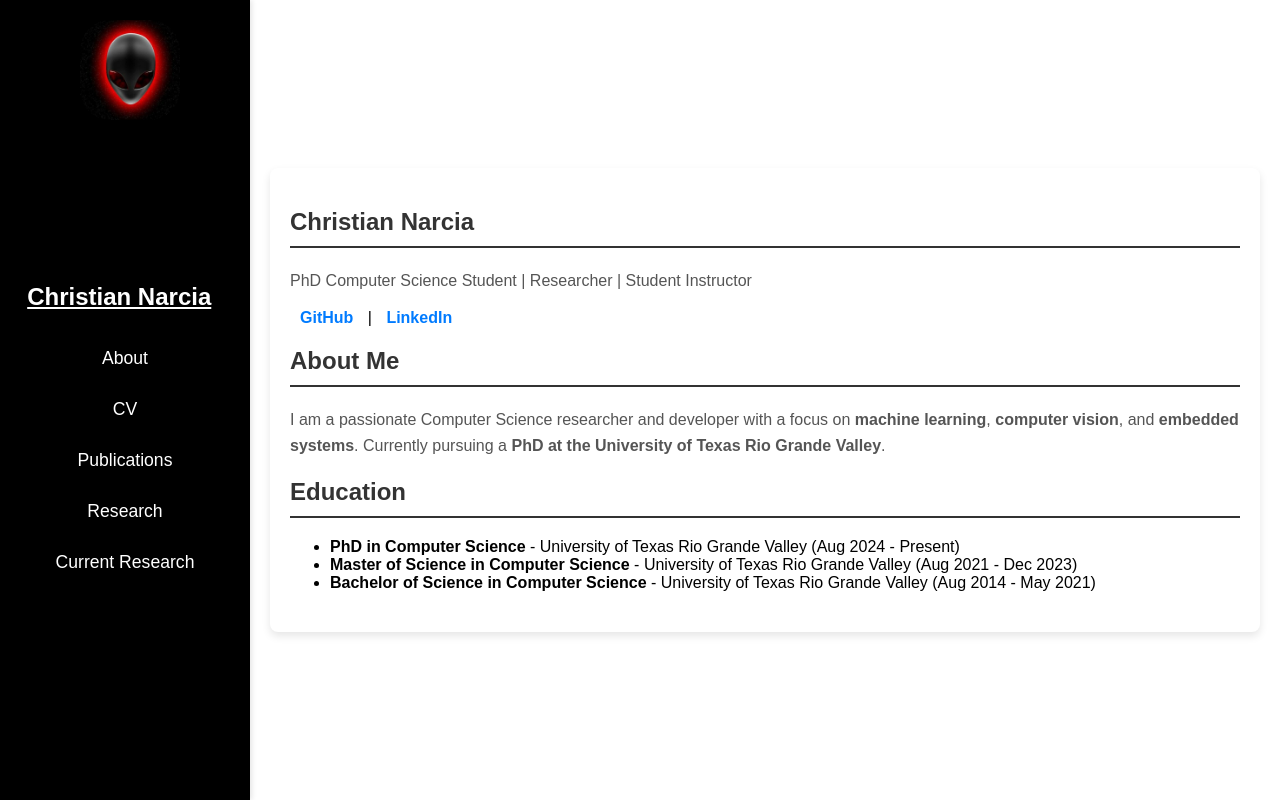
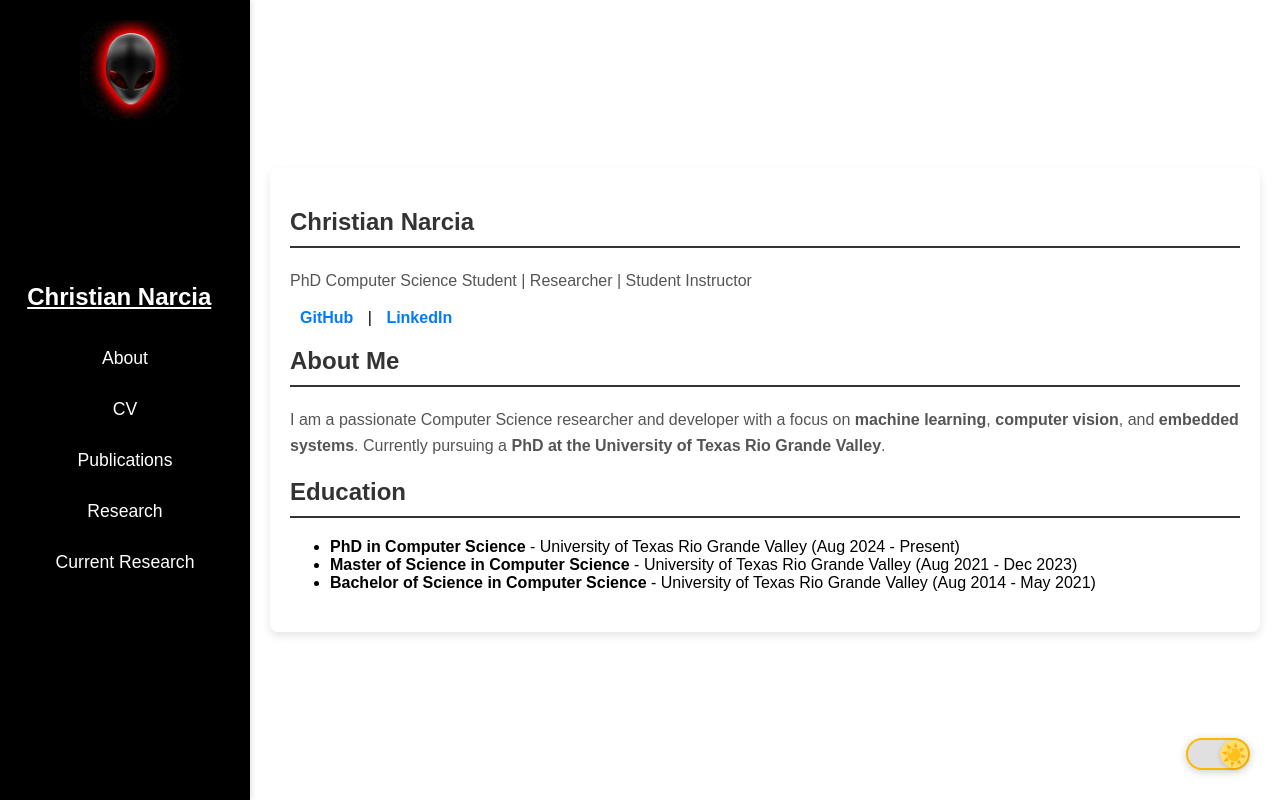
Before and after one commit to Christian-Narcia/Christian-Narcia.github.io, a plain HTML site: page index.html in a window 1280 px wide. Drawn offline with Linux system fonts and the light colour scheme.

Commit message:
Added color and notion update
Updated

```diff
--- a/index.html
+++ b/index.html
@@ -26,7 +26,7 @@
         <div class="content">
             <div id="about" class="content-section">
                 <!-- <h2>About Me</h2> -->
-                <!-- <p>Welcome to my portfolio. My name is Christian Narica. I am Phd student at The University of Texas Rio Grande Valley</p>
+                <!-- <p>Welcome to my portfolio. My name is Christian Narcia. I am Phd student at The University of Texas Rio Grande Valley</p>
                 <div class="links">
                     <a href="https://www.linkedin.com/in/christian-narcia/" target="_blank">LinkedIn</a>
                     <a href="https://github.com/Christian-Narcia" target="_blank">Github</a>
@@ -170,7 +170,7 @@
             </div> -->
             <div id="CurResearch" class="content-section">
                 <h2>Current Research</h2>
-                <p>This is what i'm working on. Embeding isn't working right now <a href="https://christian-narcia.notion.site/Research-Plan-f1848df76fb04a6897d8bf5f9d3e0bed">click here to open my planner</a></p>
+                <p>This is my Notion link to see what I am working on right now: <a href="https://christian-narcia.notion.site/Summer-Research-2025-206e533e4d0280fc9698ed441266314f">Click here to open my Notion!</a></p>
             </div>
         </div>
         </div>
@@ -181,6 +181,9 @@
         <img src="prof_img.jpeg" alt="Profile Picture" class="profile-img">
     </div>
 
+    <!-- Night/Day Mode Toggle Button -->
+<button id="mode-toggle" type="button"></button>
+
     <script src="script.js"></script>
 </body>
 
--- a/script.js
+++ b/script.js
@@ -74,3 +74,42 @@ async function loadProjects() {
         console.error('Error loading projects:', error);
     }
 }
+
+// Night/Day mode toggle with browser preference and sliding button
+const modeToggle = document.getElementById('mode-toggle');
+const body = document.body;
+let isDay;
+
+function setMode(dayMode) {
+    if (dayMode) {
+        body.style.backgroundColor = '#fff';
+        body.style.backgroundImage = 'none';
+        modeToggle.classList.add('day');
+        slider.innerHTML = '☀️';
+        isDay = true;
+    } else {
+        body.style.backgroundColor = '#585858';
+        body.style.backgroundImage = 'linear-gradient(139deg, rgba(36, 40, 50, 1) 0%, rgba(36, 40, 50, 1) 0%, rgb(39, 29, 43) 100%)';
+        modeToggle.classList.remove('day');
+        slider.innerHTML = '🌙';
+        isDay = false;
+    }
+}
+
+// Add slider and icon structure to the button
+if (modeToggle && !modeToggle.querySelector('.slider')) {
+    modeToggle.innerHTML = '<span class="icon"></span><span class="slider">🌙</span>';
+}
+const slider = modeToggle.querySelector('.slider');
+
+// Detect browser preference on load
+window.addEventListener('DOMContentLoaded', () => {
+    const prefersDark = window.matchMedia('(prefers-color-scheme: dark)').matches;
+    setMode(!prefersDark);
+});
+
+if (modeToggle) {
+    modeToggle.addEventListener('click', () => {
+        setMode(!isDay);
+    });
+}
--- a/styles.css
+++ b/styles.css
@@ -4,6 +4,8 @@ body {
     display: flex;
     height: 100vh;
     overflow: hidden;
+    background-color: #585858;
+    background-image: linear-gradient(139deg,    rgba(36, 40, 50, 1) 0%,    rgba(36, 40, 50, 1) 0%,    rgb(39, 29, 43) 100%);
 }
 
 .container {
@@ -15,13 +17,17 @@ body {
 .sidebar {
     width: 250px;
     background-color: #000000;
+    border-color: #9b9b9b;
     color: hsl(0, 0%, 100%);
     padding: 20% 20px;
     box-shadow: 2px 0 5px rgba(0, 0, 0, 0.1);
     box-sizing: border-box;
     transform: translateX(0);
     transition: transform 0.3s ease;
+
+
 }
+
 
 .sidebar.active {
     transform: translateX(-100%);
@@ -388,3 +394,57 @@ line-height: 1.4;
         left: 10px;
     }
 }
+
+#mode-toggle {
+    position: fixed;
+    bottom: 30px;
+    right: 30px;
+    z-index: 1200;
+    background: #222;
+    color: #fff;
+    border: 2px solid #00b7ff; /* Add a bright border for visibility */
+    border-radius: 24px;
+    width: 64px;
+    height: 32px;
+    font-size: 1.2em;
+    cursor: pointer;
+    box-shadow: 0 2px 8px rgba(0,0,0,0.2);
+    display: flex;
+    align-items: center;
+    padding: 0 6px;
+    transition: background 0.3s;
+}
+#mode-toggle.day {
+    background: #e0e0e0;
+    color: #222;
+    border: 2px solid #ffb700; /* Yellow border for day mode */
+}
+#mode-toggle .slider {
+    width: 26px;
+    height: 26px;
+    background: #fff;
+    border: 1.5px solid #bbb;
+    border-radius: 50%;
+    position: absolute;
+    left: 0px;
+    top: 0px;
+    transition: left 0.3s;
+    box-shadow: 0 1px 4px rgba(0,0,0,0.15);
+    display: flex;
+    align-items: center;
+    justify-content: center;
+    color: #222;
+    font-size: 1.1em;
+}
+#mode-toggle.day .slider {
+    left: 32px;
+    background: #ffe066;
+    color: #b8860b;
+    border: 1.5px solid #ffe066;
+}
+#mode-toggle .icon {
+    flex: 1;
+    text-align: center;
+    z-index: 1;
+    font-size: 1.1em;
+}
```
